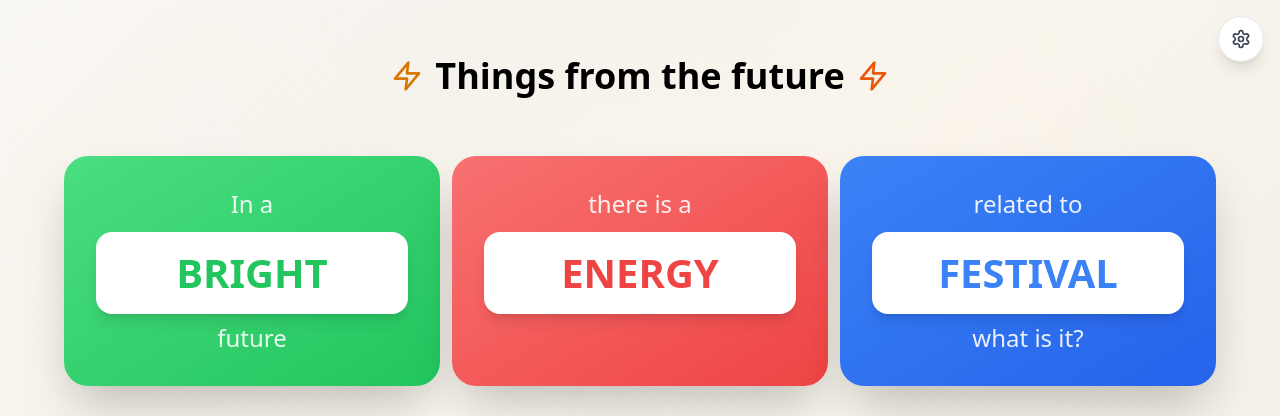
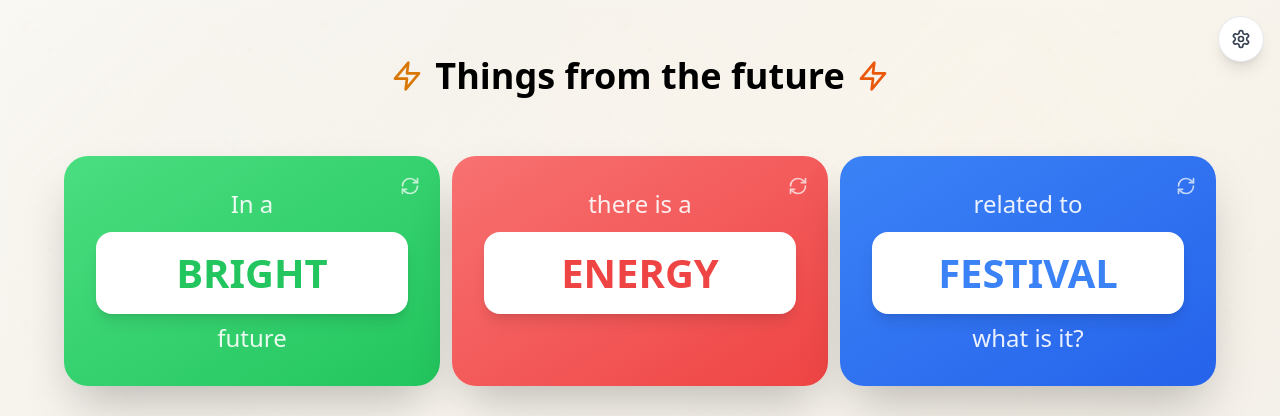
Before and after one commit to pixelatedmind/CardGame-v2, a React (Vite) app: page / in a window 1280 px wide. Shown: the top 416 px of the page. Built offline with nearby package versions, Linux system fonts and the light colour scheme.

Commit message:
Add refresh icons to individual cards

```diff
--- a/src/App.tsx
+++ b/src/App.tsx
@@ -396,8 +396,15 @@ function App() {
         <div className="grid grid-cols-1 md:grid-cols-3 gap-4 sm:gap-6 mb-4 sm:mb-8 landscape:grid-cols-3 landscape:gap-3">
 
           {/* Left Card - Future */}
-          <div className="bg-gradient-to-br from-green-400 to-green-500 rounded-xl sm:rounded-3xl p-3 sm:p-8 text-white shadow-2xl hover:shadow-3xl transition-all duration-300 transform hover:scale-105 cursor-pointer"
-               onDoubleClick={() => handleCardDoubleClick('future')}>
+          <div className="bg-gradient-to-br from-green-400 to-green-500 rounded-xl sm:rounded-3xl p-3 sm:p-8 text-white shadow-2xl hover:shadow-3xl transition-all duration-300 transform hover:scale-105 relative">
+            {/* Refresh Icon */}
+            <button
+              onClick={() => handleCardDoubleClick('future')}
+              className="absolute top-3 right-3 p-2 text-white opacity-70 hover:opacity-100 hover:bg-white/20 rounded-full transition-all duration-200 focus:outline-none focus:ring-2 focus:ring-white/50"
+              title="Generate new future word"
+            >
+              <RefreshCw className="w-4 h-4 sm:w-5 sm:h-5" />
+            </button>
             <div className="h-full flex flex-col min-h-[160px] sm:min-h-[250px] md:min-h-[350px] lg:min-h-[600px] xl:min-h-[700px] landscape:min-h-[140px] text-center">
               <div className="flex-1 flex flex-col">
                 <div className="text-2xl sm:text-3xl md:text-3xl lg:text-8xl xl:text-12xl landscape:text-2xl font-medium opacity-90 mb-2 sm:mb-4 md:mb-4 lg:mb-8 landscape:mb-1">In a</div>
@@ -412,8 +419,15 @@ function App() {
           </div>
 
           {/* Middle Card - Thing */}
-          <div className="bg-gradient-to-br from-red-400 to-red-500 rounded-xl sm:rounded-3xl p-3 sm:p-8 text-white shadow-2xl hover:shadow-3xl transition-all duration-300 transform hover:scale-105 cursor-pointer"
-               onDoubleClick={() => handleCardDoubleClick('thing')}>
+          <div className="bg-gradient-to-br from-red-400 to-red-500 rounded-xl sm:rounded-3xl p-3 sm:p-8 text-white shadow-2xl hover:shadow-3xl transition-all duration-300 transform hover:scale-105 relative">
+            {/* Refresh Icon */}
+            <button
+              onClick={() => handleCardDoubleClick('thing')}
+              className="absolute top-3 right-3 p-2 text-white opacity-70 hover:opacity-100 hover:bg-white/20 rounded-full transition-all duration-200 focus:outline-none focus:ring-2 focus:ring-white/50"
+              title="Generate new thing word"
+            >
+              <RefreshCw className="w-4 h-4 sm:w-5 sm:h-5" />
+            </button>
             <div className="h-full flex flex-col min-h-[160px] sm:min-h-[250px] md:min-h-[350px] lg:min-h-[600px] xl:min-h-[700px] landscape:min-h-[140px] text-center">
               <div className="flex-1 flex flex-col">
                 <div className="text-2xl sm:text-3xl md:text-3xl lg:text-8xl xl:text-12xl landscape:text-2xl font-medium opacity-90 mb-2 sm:mb-4 md:mb-4 lg:mb-8 landscape:mb-1">there is a</div>
@@ -428,8 +442,15 @@ function App() {
           </div>
 
           {/* Right Card - Theme */}
-          <div className="bg-gradient-to-br from-blue-500 to-blue-600 rounded-xl sm:rounded-3xl p-3 sm:p-8 text-white shadow-2xl hover:shadow-3xl transition-all duration-300 transform hover:scale-105 cursor-pointer"
-               onDoubleClick={() => handleCardDoubleClick('theme')}>
+          <div className="bg-gradient-to-br from-blue-500 to-blue-600 rounded-xl sm:rounded-3xl p-3 sm:p-8 text-white shadow-2xl hover:shadow-3xl transition-all duration-300 transform hover:scale-105 relative">
+            {/* Refresh Icon */}
+            <button
+              onClick={() => handleCardDoubleClick('theme')}
+              className="absolute top-3 right-3 p-2 text-white opacity-70 hover:opacity-100 hover:bg-white/20 rounded-full transition-all duration-200 focus:outline-none focus:ring-2 focus:ring-white/50"
+              title="Generate new theme word"
+            >
+              <RefreshCw className="w-4 h-4 sm:w-5 sm:h-5" />
+            </button>
             <div className="h-full flex flex-col min-h-[160px] sm:min-h-[250px] md:min-h-[350px] lg:min-h-[600px] xl:min-h-[700px] landscape:min-h-[140px] text-center">
               <div className="flex-1 flex flex-col">
                 <div className="text-2xl sm:text-3xl md:text-3xl lg:text-8xl xl:text-12xl landscape:text-2xl font-medium opacity-90 mb-2 sm:mb-4 md:mb-4 lg:mb-8 landscape:mb-1">related to</div>
```
